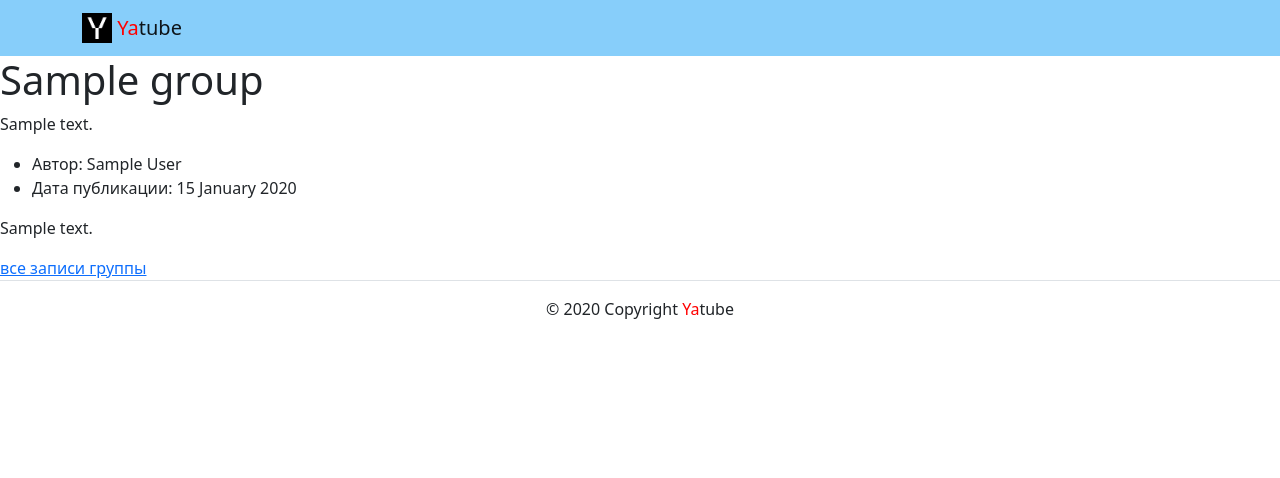
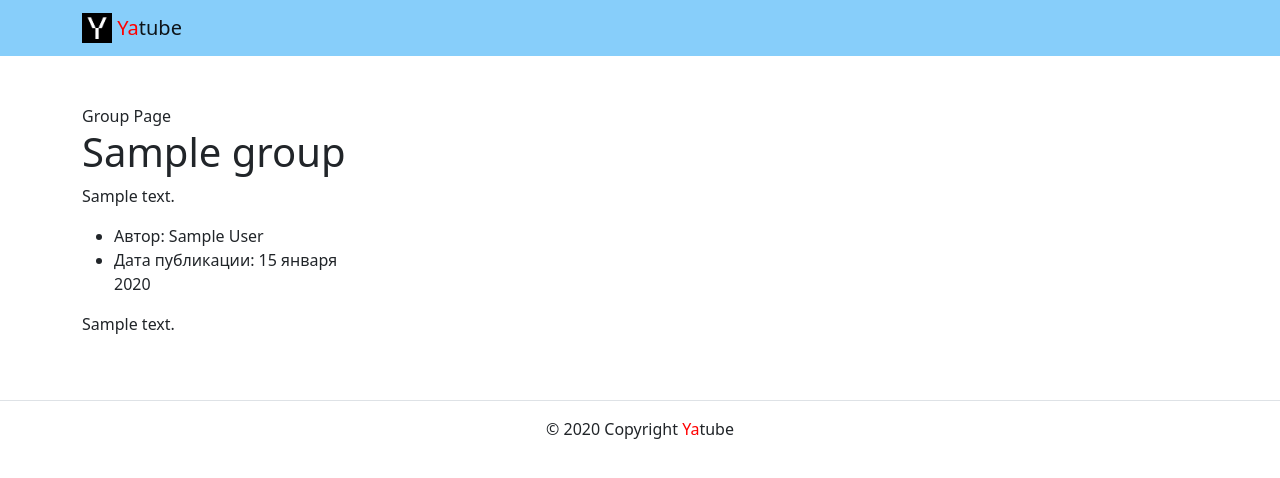
Before and after one commit to Paymir121/hw02_community, a Django app: a page that uses yatube/templates/base.html in a window 1280 px wide. Shown: the top 478 px of the page. Run offline with Django 3.2, Linux system fonts and the light colour scheme; tables that the repository leaves empty hold one stand-in row (values such as "Sample post"); some libraries are stand-ins or nearby versions.

Commit message:
final 1.1

```diff
--- a/yatube/groups/urls.py
+++ b/yatube/groups/urls.py
@@ -4,9 +4,5 @@ from . import views
 app_name = 'groups'
 
 urlpatterns = [
-    # Главная страница
     path('', views.index),
-    # Список мороженого
-    # Подробная информация о мороженом. Ждем пременную типа int,
-    # и будем использовать ее под именем pk
 ]
--- a/yatube/posts/admin.py
+++ b/yatube/posts/admin.py
@@ -17,6 +17,7 @@ class PostAdmin(admin.ModelAdmin):
 
 
 class GroupAdmin(admin.ModelAdmin):
+    prepopulated_fields = {"slug": ("title",)}
     list_display = (
         'pk',
         'title',
--- a/yatube/posts/models.py
+++ b/yatube/posts/models.py
@@ -23,8 +23,10 @@ class Post(models.Model):
     )
     group = models.ForeignKey(
         Group,
-        on_delete=models.CASCADE,
+        on_delete=models.SET_NULL,
         related_name='posts',
         blank=True,
         null=True
     )
+    class Meta:
+        ordering = ['-pub_date']
--- a/yatube/posts/urls.py
+++ b/yatube/posts/urls.py
@@ -1,4 +1,3 @@
-# posts/urls.py
 from django.urls import path
 from . import views
 
--- a/yatube/posts/views.py
+++ b/yatube/posts/views.py
@@ -1,14 +1,9 @@
-# posts/views.py
 from django.shortcuts import render, get_object_or_404
 from .models import Post, Group
 
 
 def index(request):
-    # Одна строка вместо тысячи слов на SQL:
-    # в переменную posts будет сохранена выборка из 10 объектов модели Post,
-    # отсортированных по полю pub_date по убыванию
-    posts = Post.objects.order_by('-pub_date')[:10]
-    # В словаре context отправляем информацию в шаблон
+    posts = Post.objects.select_related('group')[:5]
     context = {
         'posts': posts,
     }
@@ -16,16 +11,8 @@ def index(request):
 
 
 def group_posts(request, slug):
-    # Функция get_object_or_404 получает по заданным критериям объект
-    # из базы данных или возвращает сообщение об ошибке, если объект не найден.
-    # В нашем случае в переменную group будут переданы объекты модели Group,
-    # поле slug у которых соответствует значению slug в запросе
     group = get_object_or_404(Group, slug=slug)
-
-    # Метод .filter позволяет ограничить поиск по критериям.
-    # Это аналог добавления
-    # условия WHERE group_id = {group_id}
-    posts = Post.objects.filter(group=group).order_by('-pub_date')[:10]
+    posts = group.posts.all()[:1]
     context = {
         'group': group,
         'posts': posts,
--- a/yatube/templates/base.html
+++ b/yatube/templates/base.html
@@ -1,26 +1,25 @@
-
+{% load static %}
 <html lang="ru"> <!-- Язык сайта - русский -->
   <head>
-    {% load static %}
     <meta charset="utf-8"> <!-- Кодировка сайта -->
     <!-- Сайт готов работать с мобильными устройствами -->
     <meta name="viewport" content="width=device-width, initial-scale=1">
     <!-- Загружаем фав-иконки -->
     <link rel="icon" href="img/fav/fav.ico" type="image">
-    <link rel="apple-touch-icon" sizes="180x180" href="img/fav/apple-touch-icon.png">
-    <link rel="icon" type="image/png" sizes="32x32" href="img/fav/favicon-32x32.png">
-    <link rel="icon" type="image/png" sizes="16x16" href="img/fav/favicon-16x16.png">
+    <link rel="apple-touch-icon" sizes="180x180" href="{% static 'img/fav/apple-touch-icon.png' %}">
+    <link rel="icon" type="image/png" sizes="32x32" href="{% static 'img/fav/favicon-32x32.png' %}">
+    <link rel="icon" type="image/png" sizes="16x16" href="{% static 'img/fav/favicon-16x16.png' %}">
     <meta name="msapplication-TileColor" content="#000">
     <meta name="theme-color" content="#ffffff">
     <!-- Подключен файл со стандартными стилями бустрап -->
     <link rel="stylesheet" href="{% static 'css/bootstrap.min.css' %}">
-    <title>Последние обновления на сайте</title>
+    {% comment %} <title>Последние обновления на сайте</title> {% endcomment %}
+    <title>{% block title %}{% endblock title %}</title>
   </head>
   <body>
-    <header>
-      {% include 'includes/header.html' %}
-    </header>
+    {% include 'includes/header.html' %}
     <main>
+      <div class="container py-5">
         {% block content %}
         Контент не подвезли :(
         {% endblock %}
@@ -29,8 +28,6 @@
     <!-- border-top: создаёт тонкую линию сверху блока -->
     <!-- text-center: выравнивает текстовые блоки внутри блока по центру -->
     <!-- py-3: контент внутри размещается с отступом сверху и снизу -->
-    <footer class="border-top text-center py-3">
-        {% include 'includes/footer.html' %}
-    </footer>
+      {% include 'includes/footer.html' %}
   </body>
 </html>
--- a/yatube/templates/includes/footer.html
+++ b/yatube/templates/includes/footer.html
@@ -1 +1,3 @@
-<p>© 2020 Copyright <span style="color:red">Ya</span>tube</p>
+<footer class="border-top text-center py-3">
+    <p>© 2020 Copyright <span style="color:red">Ya</span>tube</p>
+</footer>
--- a/yatube/templates/includes/header.html
+++ b/yatube/templates/includes/header.html
@@ -1,6 +1,7 @@
 <!-- Использованы классы бустрапа для создания типовой навигации с логотипом -->
 <!-- В дальнейшем тут будет создано полноценное меню -->
 {% load static %}
+<header>
     <nav class="navbar navbar-light" style="background-color: lightskyblue">
         <div class="container">
             <a class="navbar-brand" href="{% url 'posts:post_detail'%}">
@@ -10,3 +11,4 @@
             </a>
         </div>
     </nav>
+</header>
--- a/yatube/templates/posts/group_list.html
+++ b/yatube/templates/posts/group_list.html
@@ -1,9 +1,11 @@
 {% extends 'base.html' %}
 {% block content %}
+{% block title %}Group Page{% endblock title %}
 
  <h1>{{ group.title }}</h1>
     <p>{{ group.description }}</p>
     {% for post in posts %}
+        <article class="col-3">
             <ul>
                 <li>
                 Автор: {{ post.author.get_full_name }}
@@ -12,8 +14,8 @@
                 Дата публикации: {{ post.pub_date|date:"d E Y" }}
                 </li>
             </ul>
+        </article>
     <p>{{ post.text }}</p>
-        <a href="">все записи группы</a>
     {% if not forloop.last %}<hr>{% endif %}
     {% endfor %}
 {% endblock %}
--- a/yatube/templates/posts/index.html
+++ b/yatube/templates/posts/index.html
@@ -1,7 +1,8 @@
-
 {% extends 'base.html' %}
+{% block title %}Posts{% endblock title %}
 {% block content %}
   {% for post in posts %}
+    <article class="col-9">
       <ul>
         <li>
           Автор: {{ post.author.get_full_name }}
@@ -14,6 +15,7 @@
     {% if post.group %}
           <a href="{% url 'posts:group_list' post.group.slug %}">все записи группы</a>
     {% endif %}
+    </article>
     {% if not forloop.last %}<hr>{% endif %}
   {% endfor %}
 {% endblock %}
--- a/yatube/yatube/settings.py
+++ b/yatube/yatube/settings.py
@@ -105,7 +105,7 @@ AUTH_PASSWORD_VALIDATORS = [
 # Internationalization
 # https://docs.djangoproject.com/en/2.2/topics/i18n/
 
-LANGUAGE_CODE = 'en-us'
+LANGUAGE_CODE = 'ru-ru'
 
 TIME_ZONE = 'UTC'
 
```
Also changed, not shown: README.md. Lines whose indentation alone changed are shown as unchanged.
